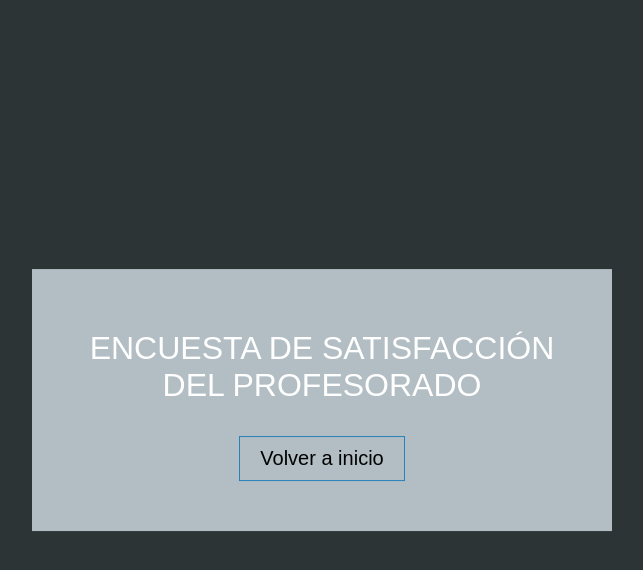
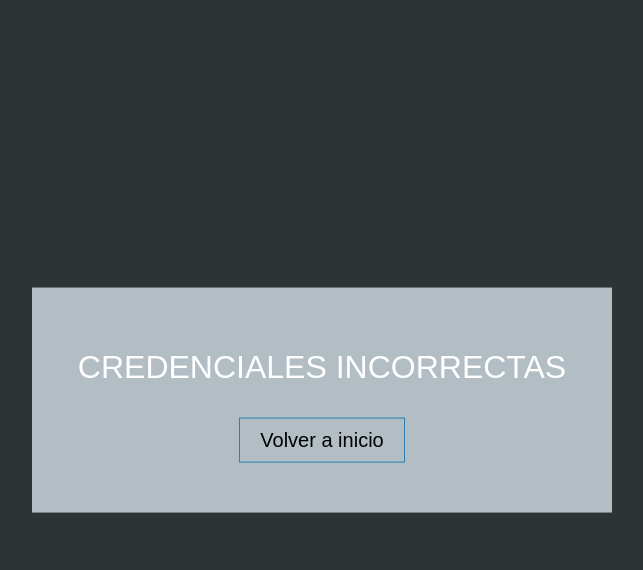
Before and after one commit to Pch02/formulario, a PHP site: page /validacion_admin.php in a window 1280 px wide. Shown: the top 570 px of the page, without its empty margins (318-961 px from the left). Run offline with PHP 8.4, Linux system fonts and the light colour scheme; data that the repository does not hold is empty.

```diff
--- a/validacion_admin.php
+++ b/validacion_admin.php
@@ -21,7 +21,7 @@
 <div class = "bot">
     <?php
     if($logeado == false){
-        echo "<h1>Encuesta de satisfacción del profesorado</h1>";
+        echo "<h1>Credenciales incorrectas</h1>";
         echo "<a href = \"index.php\"><button class = \"boton1\">Volver a inicio</button></a>";
     }
     else if($logeado == true){
```
